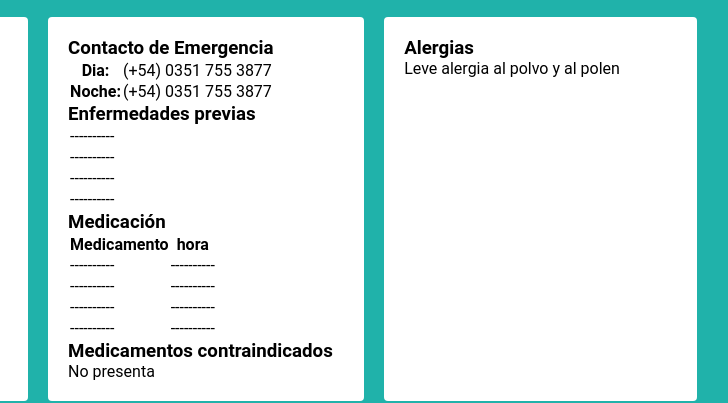
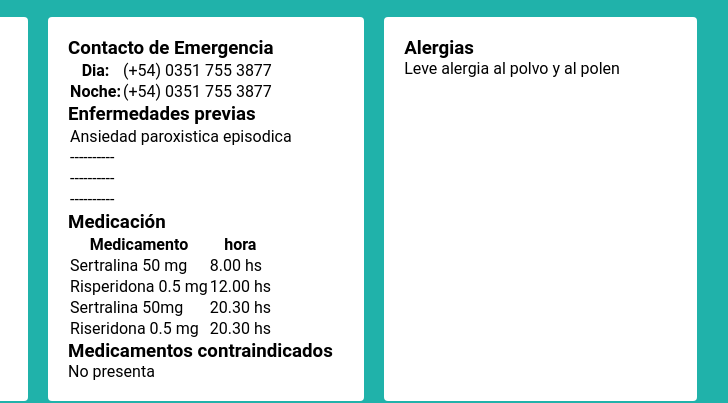
Before and after one commit to MordeOMG/MordeOMG.github.io, a plain HTML site: page index.html in a window 1280 px wide. Shown: the part 126-529 px from the top of the page, 443-1171 px from the left. Drawn offline with Linux system fonts and the light colour scheme.

Commit message:
Update index.html

```diff
--- a/index.html
+++ b/index.html
@@ -67,7 +67,7 @@
         <table>
           <h3>Enfermedades previas</h3>
           <tr>
-            <td>----------</td>
+            <td>Ansiedad paroxistica episodica</td>
           </tr>
           <tr>
             <td>----------</td>
@@ -85,20 +85,20 @@
               <th>hora</th>
             </tr>
             <tr>
-              <td>----------</td>
-              <td>----------</td>
+              <td>Sertralina 50 mg</td>
+              <td>8.00 hs</td>
             </tr>
             <tr>
-              <td>----------</td>
-              <td>----------</td>
+              <td>Risperidona 0.5 mg</td>
+              <td>12.00 hs</td>
             </tr>
             <tr>
-              <td>----------</td>
-              <td>----------</td>
+              <td>Sertralina 50mg</td>
+              <td>20.30 hs</td>
             </tr>
             <tr>
-              <td>----------</td>
-              <td>----------</td>
+              <td>Riseridona 0.5 mg</td>
+              <td>20.30 hs</td>
             </tr>
           </table>
         </table>
```
